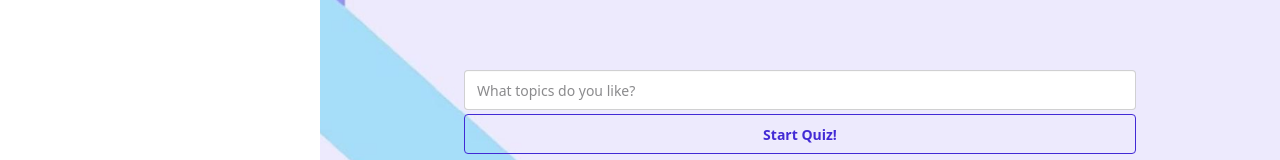
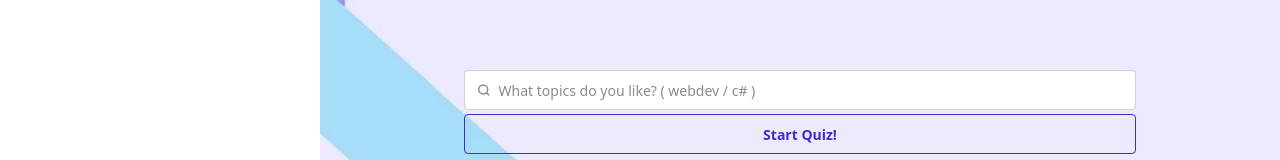
Before and after one commit to Mman7/programmer-quiz, a Next.js app: page / in a window 1280 px wide. Shown: the part 322-482 px from the top of the page. Built offline with nearby package versions, Linux system fonts and the light colour scheme.

Commit message:
feat: enhance Searchbar component with improved input placeholder text

```diff
--- a/src/components/searchbar/searchbar.tsx
+++ b/src/components/searchbar/searchbar.tsx
@@ -31,14 +31,34 @@ export default function Searchbar() {
 
   return (
     <fieldset className="fieldset relative">
-      <input
-        value={inputValue}
-        onChange={(e) => handleChange(e)}
-        type="text"
-        className="input w-full"
-        placeholder="What topics do you like?"
-      />
-      <section className="absolute top-full left-0 z-10 flex w-full flex-col divide-y divide-sky-100 rounded-2xl bg-white/30 backdrop-blur-md">
+      <label className="input w-full">
+        <svg
+          className="h-[1em] opacity-50"
+          xmlns="http://www.w3.org/2000/svg"
+          viewBox="0 0 24 24"
+        >
+          <g
+            strokeLinejoin="round"
+            strokeLinecap="round"
+            strokeWidth="2.5"
+            fill="none"
+            stroke="currentColor"
+          >
+            <circle cx="11" cy="11" r="8"></circle>
+            <path d="m21 21-4.3-4.3"></path>
+          </g>
+        </svg>
+        <input
+          type="search"
+          value={inputValue}
+          onChange={(e) => handleChange(e)}
+          required
+          placeholder="What topics do you like? ( webdev / c# )"
+          className="w-full"
+        />
+      </label>
+
+      <section className="absolute top-full left-0 z-10 flex w-full flex-col divide-y divide-sky-100 overflow-hidden rounded-lg bg-white/30 backdrop-blur-md">
         {searchList.map((item: string, index: number) => (
           <DifficultyOption key={item} item={item} />
         ))}
```
